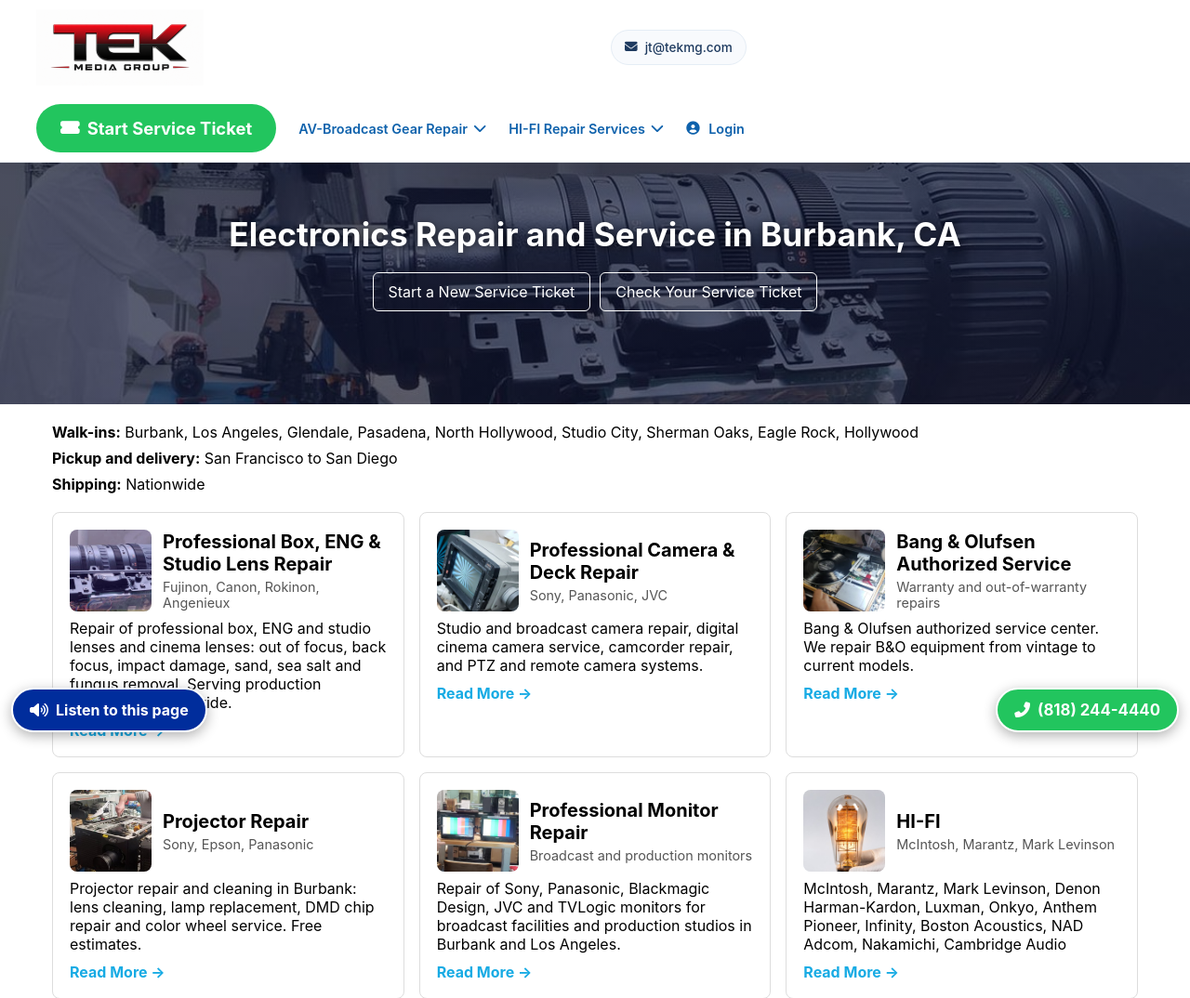
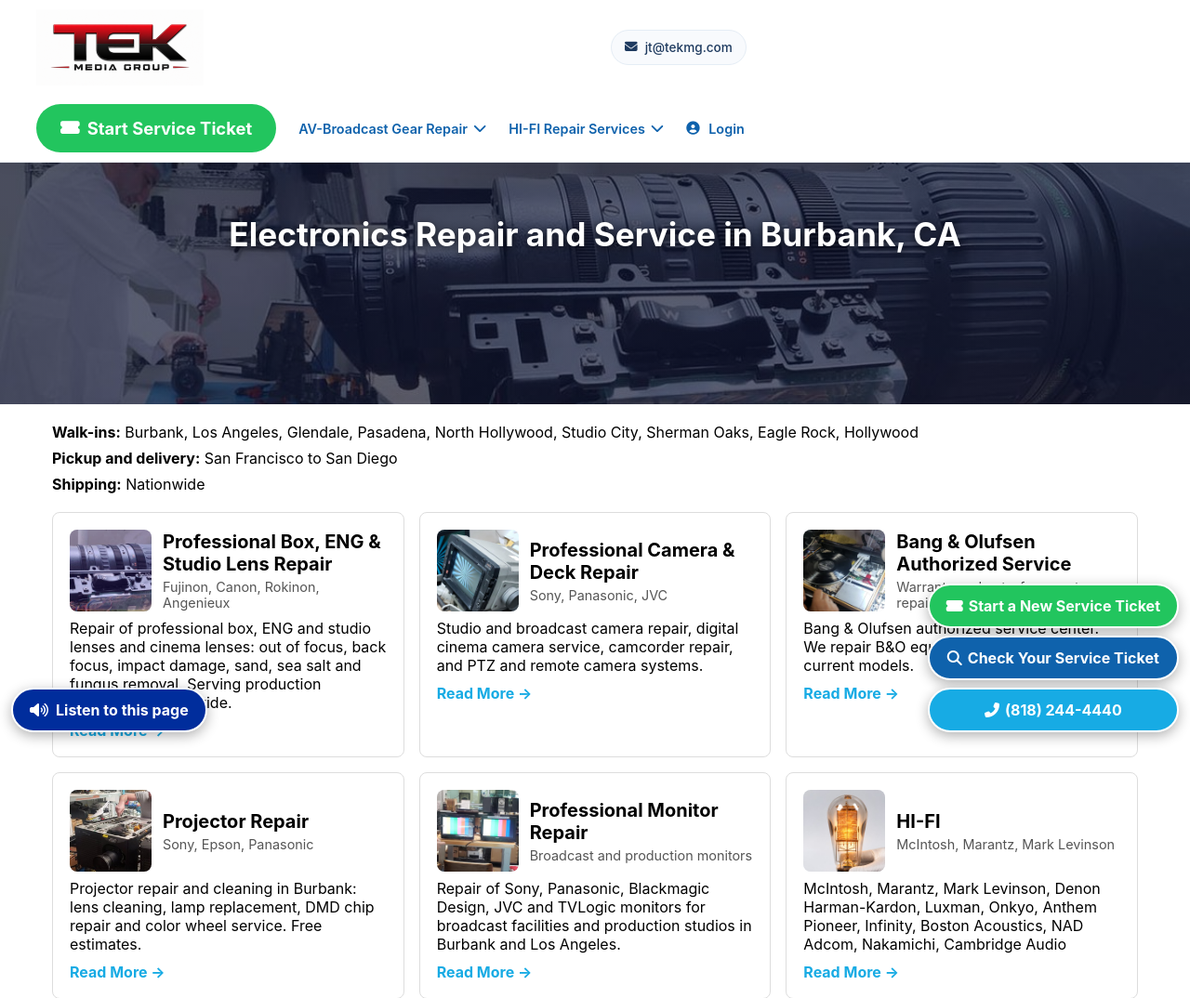
Before and after one commit to asefayan-code/TekMG, a Flask app: page / in a window 1280 px wide. Shown: the top 1074 px of the page at 93% size. Run offline with Flask 3, Linux system fonts and the light colour scheme.

Commit message:
Floating quick-action bar: Start Ticket, Check Ticket, Call
Co-Authored-By: Claude Sonnet 5.5 <noreply@anthropic.com>
Claude-Session: https://claude.ai/code/session_01BXEwmgWNDY62LNVBSXaepN

```diff
--- a/templates/base.html
+++ b/templates/base.html
@@ -81,10 +81,19 @@ footer ul{flex:1;min-width:200px}
 .skip-link:focus{left:8px}
 a:focus-visible,button:focus-visible,input:focus-visible,select:focus-visible,textarea:focus-visible,[tabindex]:focus-visible{outline:3px solid #ffbf00;outline-offset:2px}
 #main-content:focus{outline:none}
-.float-call{position:fixed;right:12px;bottom:12px;z-index:9999;display:inline-flex;align-items:center;gap:8px;background:#22c55e;color:#fff;text-decoration:none;border:2px solid #fff;border-radius:50px;padding:12px 18px;min-height:48px;font-size:1.05rem;font-weight:700;box-shadow:0 4px 14px rgba(0,0,0,.3);white-space:nowrap}
-.float-call:hover{background:#16a34a;color:#fff}
-@media(max-width:600px){.listen-btn{bottom:72px}}
-@media print{.float-call{display:none}}
+.float-bar{position:fixed;z-index:9999;left:0;right:0;bottom:0;display:grid;grid-template-columns:1fr 1fr 1fr;gap:6px;padding:8px;background:rgba(255,255,255,.96);box-shadow:0 -3px 12px rgba(0,0,0,.2)}
+.float-bar a{display:flex;align-items:center;justify-content:center;gap:6px;text-align:center;text-decoration:none;color:#fff;font-weight:700;font-size:.78rem;line-height:1.15;min-height:52px;padding:6px;border-radius:12px;border:2px solid #fff}
+.fb-start{background:#22c55e}.fb-check{background:#0f62ac}.fb-call{background:#17abe4}
+.float-bar a:hover{filter:brightness(.92);color:#fff}
+body{padding-bottom:76px}
+.listen-btn{bottom:84px!important}
+@media(min-width:900px){
+.float-bar{left:auto;right:12px;bottom:12px;display:flex;flex-direction:column;gap:8px;padding:0;background:none;box-shadow:none}
+.float-bar a{font-size:1rem;min-height:48px;padding:12px 18px;border-radius:50px;box-shadow:0 4px 14px rgba(0,0,0,.3);white-space:nowrap}
+body{padding-bottom:0}
+.listen-btn{bottom:12px!important}
+}
+@media print{.float-bar{display:none}}
 .listen-btn{position:fixed;left:12px;bottom:12px;z-index:9998;display:inline-flex;align-items:center;gap:8px;background:#002d9c;color:#fff;border:2px solid #fff;border-radius:50px;padding:12px 18px;min-height:48px;font-size:1rem;font-weight:700;font-family:inherit;cursor:pointer;box-shadow:0 4px 14px rgba(0,0,0,.3)}
 .listen-btn:hover{background:#0353e9}
 .listen-btn[aria-pressed=true]{background:#b42318}
@@ -129,7 +138,11 @@ a:focus-visible,button:focus-visible,input:focus-visible,select:focus-visible,te
 </div>
 </div></div>
 
-<a href="tel:+18182444440" class="float-call" aria-label="Call Tek Media Group at (818) 244-4440"><i class="fas fa-phone-alt" aria-hidden="true"></i> (818) 244-4440</a>
+<div class="float-bar" role="navigation" aria-label="Quick actions">
+<a class="fb-start" href="https://techmediagroup.repairshopr.com/check_ins"><i class="fas fa-ticket-alt" aria-hidden="true"></i> Start a New Service Ticket</a>
+<a class="fb-check" href="https://techmediagroup.repairshopr.com/my_profile/login"><i class="fas fa-search" aria-hidden="true"></i> Check Your Service Ticket</a>
+<a class="fb-call" href="tel:+18182444440" aria-label="Call Tek Media Group at (818) 244-4440"><i class="fas fa-phone-alt" aria-hidden="true"></i> (818) 244-4440</a>
+</div>
 
 <main id="main-content" tabindex="-1">
 {% block content %}
--- a/templates/home.html
+++ b/templates/home.html
@@ -45,10 +45,6 @@
 
 <section class="home-hero">
   <h1>Electronics Repair and Service in Burbank, CA</h1>
-  <div class="home-btns">
-    <a href="https://techmediagroup.repairshopr.com/check_ins">Start a New Service Ticket</a>
-    <a href="https://techmediagroup.repairshopr.com/my_profile/login">Check Your Service Ticket</a>
-  </div>
 </section>
 
 <ul class="home-areas">
```
